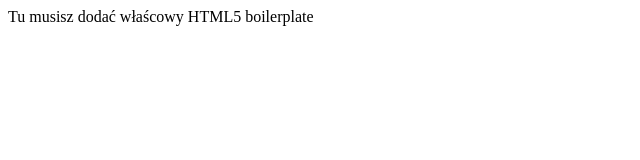
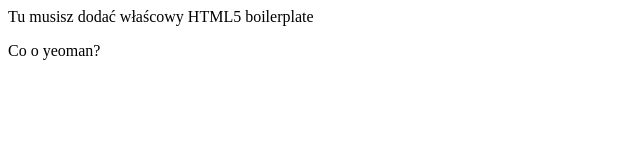
Before and after one commit to michancio/IoTApp, a plain HTML site: page index.html in a window 1280 px wide. Shown: the full height of the page, 0-640 px from the left. Drawn offline with Linux system fonts and the light colour scheme.

Commit message:
Update index.html
"dalej zmiany"

```diff
--- a/index.html
+++ b/index.html
@@ -5,6 +5,7 @@
 
  <body>
  	<p> Tu musisz dodać właścowy HTML5 boilerplate</p>
+ 	<div> Co o yeoman?</div>
 
  </body>
 
```
